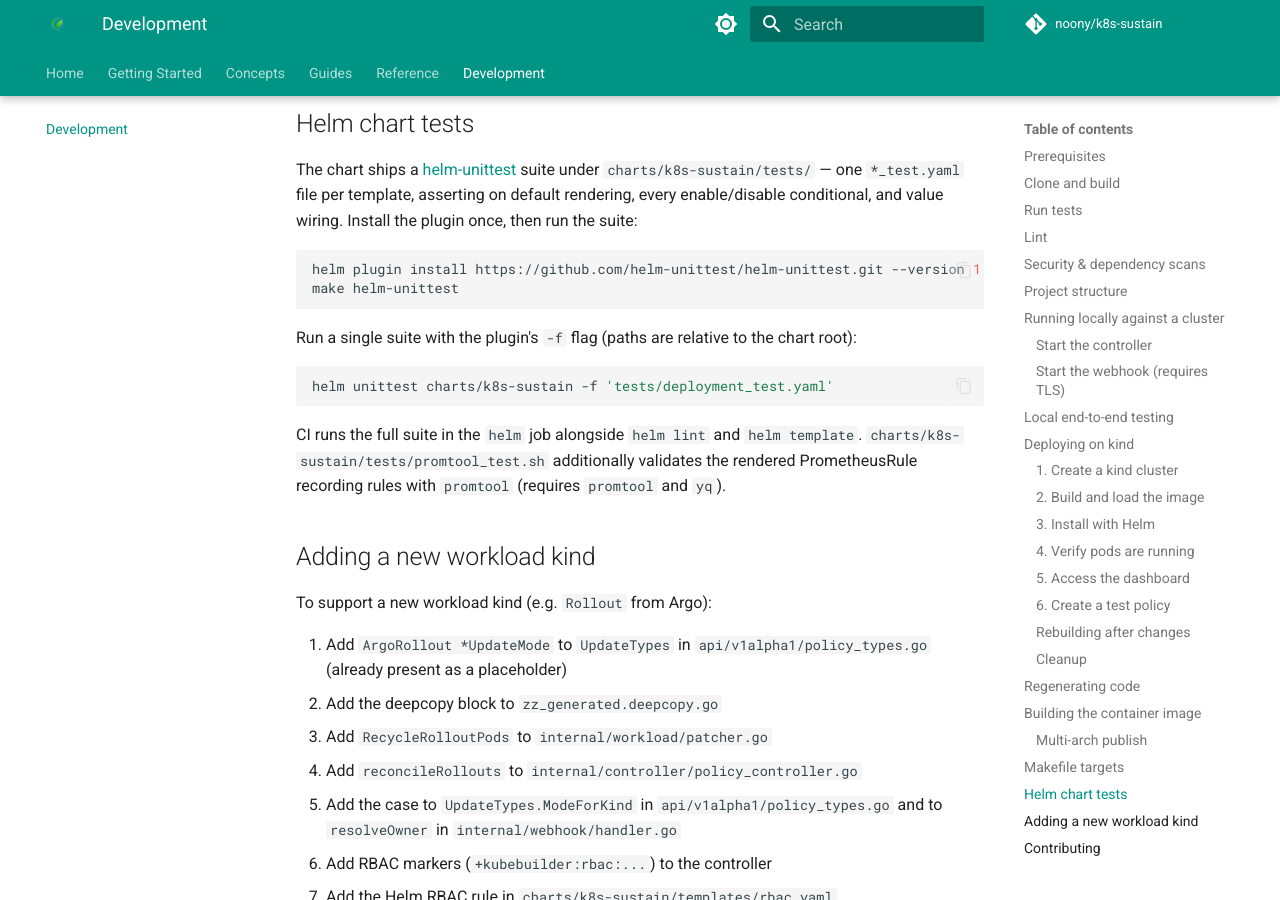
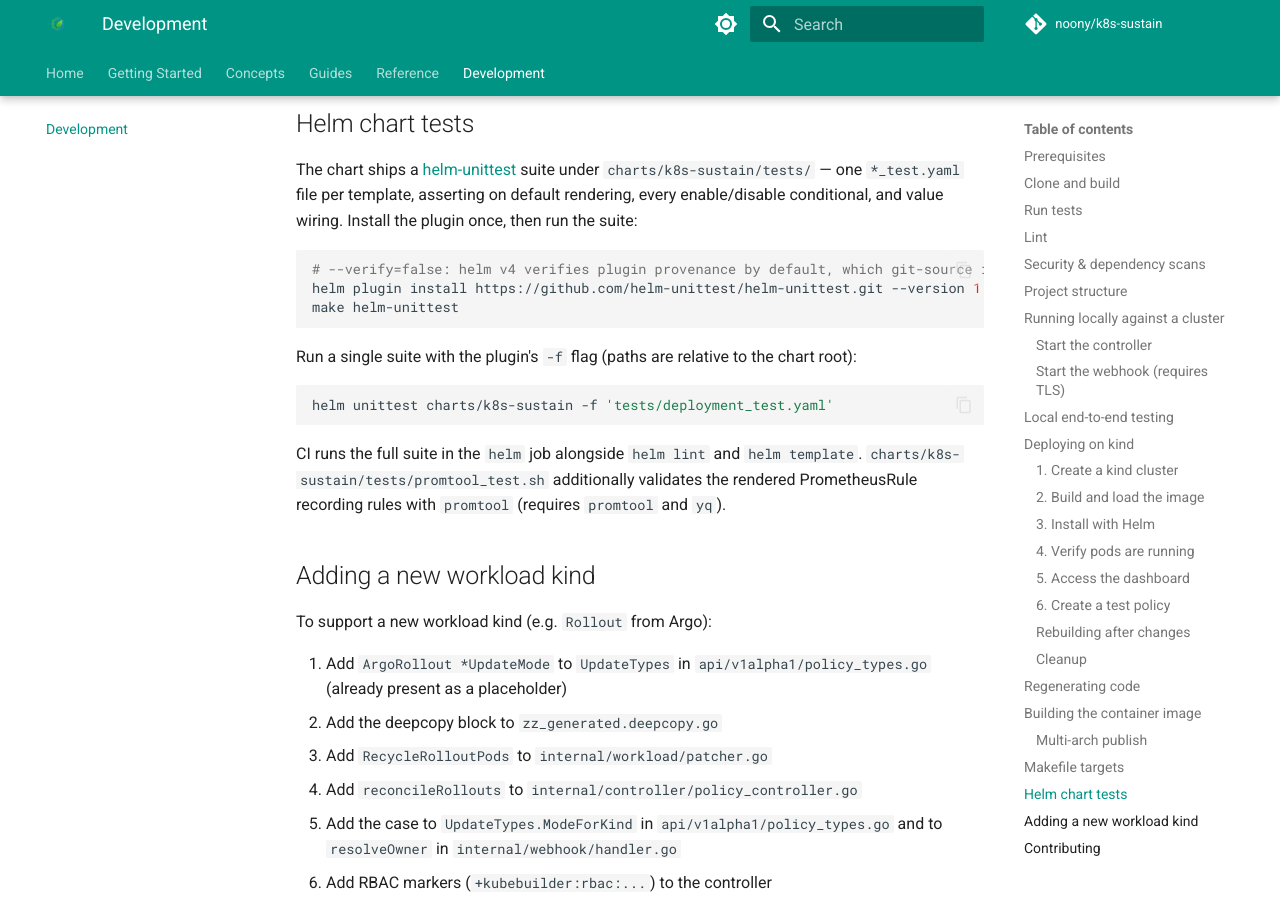
Before and after one commit to noony/k8s-sustain, an MkDocs documentation site: the page built from docs/development.md, in a window 1280 px wide and 900 px high, scrolled down 6105 px. Built offline with MkDocs 1.6.1 and Material for MkDocs 9.7.7, drawn with Linux system fonts in a browser that asks for light colours; comment, search, counter and statistics services are not loaded.

Commit message:
fix(ci): helm unittest --verify=false on helm4 needed

````diff
--- a/docs/development.md
+++ b/docs/development.md
@@ -268,7 +268,8 @@
 once, then run the suite:
 
 ```bash
-helm plugin install https://github.com/helm-unittest/helm-unittest.git --version 1.0.0
+# --verify=false: helm v4 verifies plugin provenance by default, which git-source installs don't support
+helm plugin install https://github.com/helm-unittest/helm-unittest.git --version 1.0.0 --verify=false
 make helm-unittest
 ```
 
````
Also changed, not shown: 1 other file.
